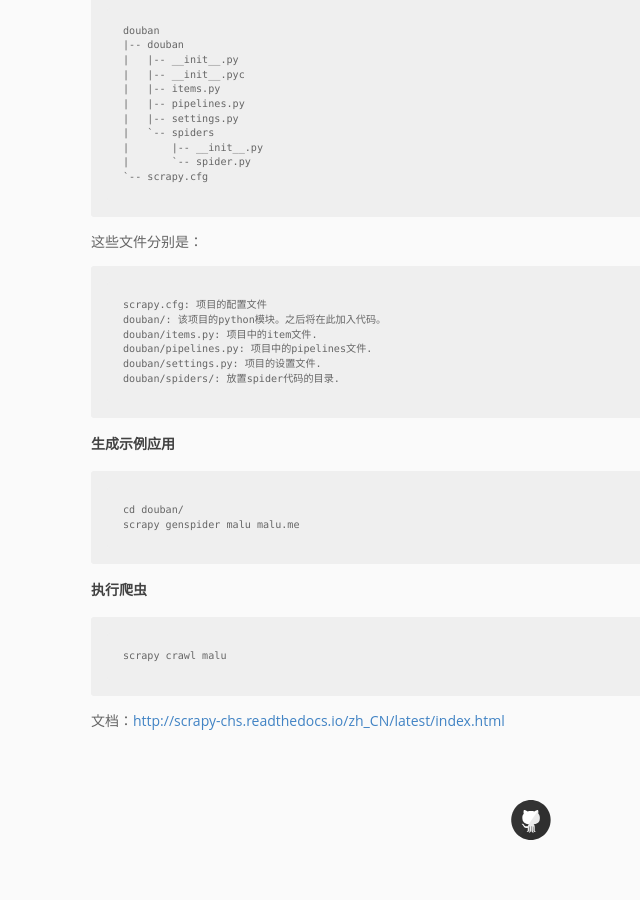
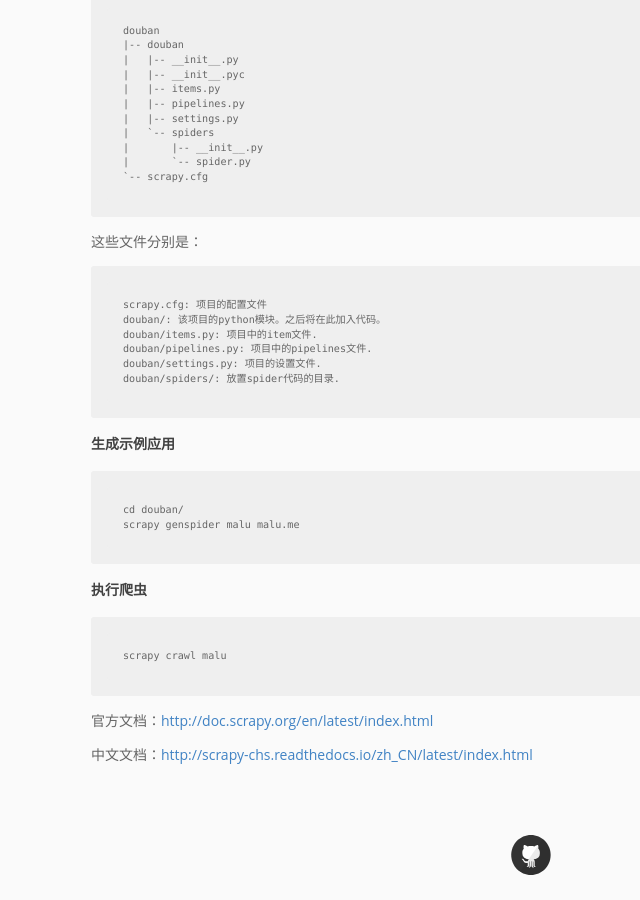
Before and after one commit to pingmalu/pingmalu.github.io, a Jekyll site: the page built from _posts/2016-04-29-scrapy爬虫框架.md, in a window 1280 px wide and 900 px high, scrolled down 784 px. Shown: the whole window, without its empty margins (109-749 px from the left). Built offline with Jekyll 4.4.1, drawn with Linux system fonts in a browser that asks for light colours; before the commit the page ends 1649 px from its top, so only the background shows below that.

Commit message:
scrapy document

```diff
--- a/_posts/2016-04-29-scrapy爬虫框架.md
+++ b/_posts/2016-04-29-scrapy爬虫框架.md
@@ -52,4 +52,6 @@
 	scrapy crawl malu
 
 
-文档：[http://scrapy-chs.readthedocs.io/zh_CN/latest/index.html](http://scrapy-chs.readthedocs.io/zh_CN/latest/index.html)
+官方文档：[http://doc.scrapy.org/en/latest/index.html](http://doc.scrapy.org/en/latest/index.html)
+
+中文文档：[http://scrapy-chs.readthedocs.io/zh_CN/latest/index.html](http://scrapy-chs.readthedocs.io/zh_CN/latest/index.html)
```
